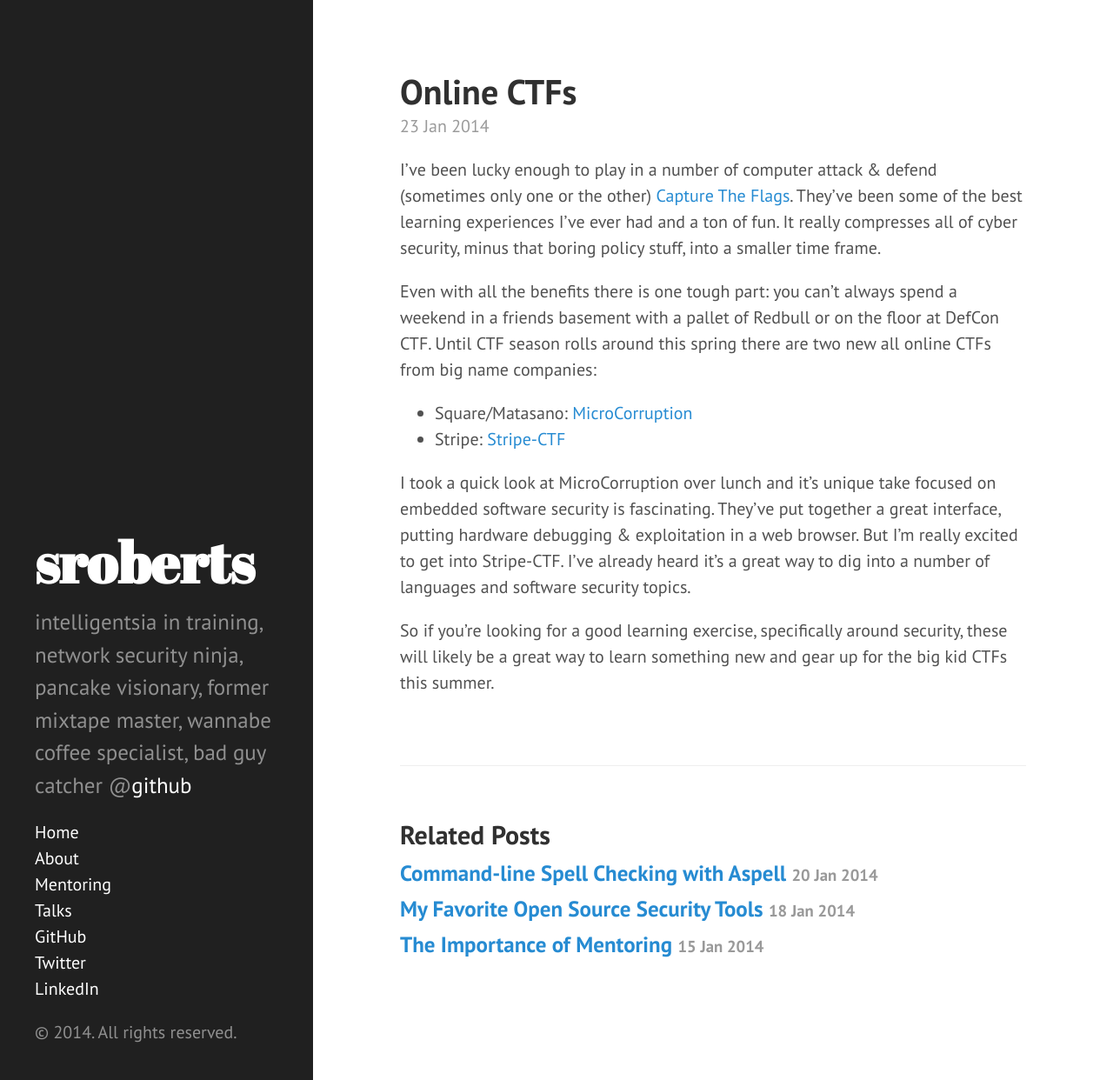
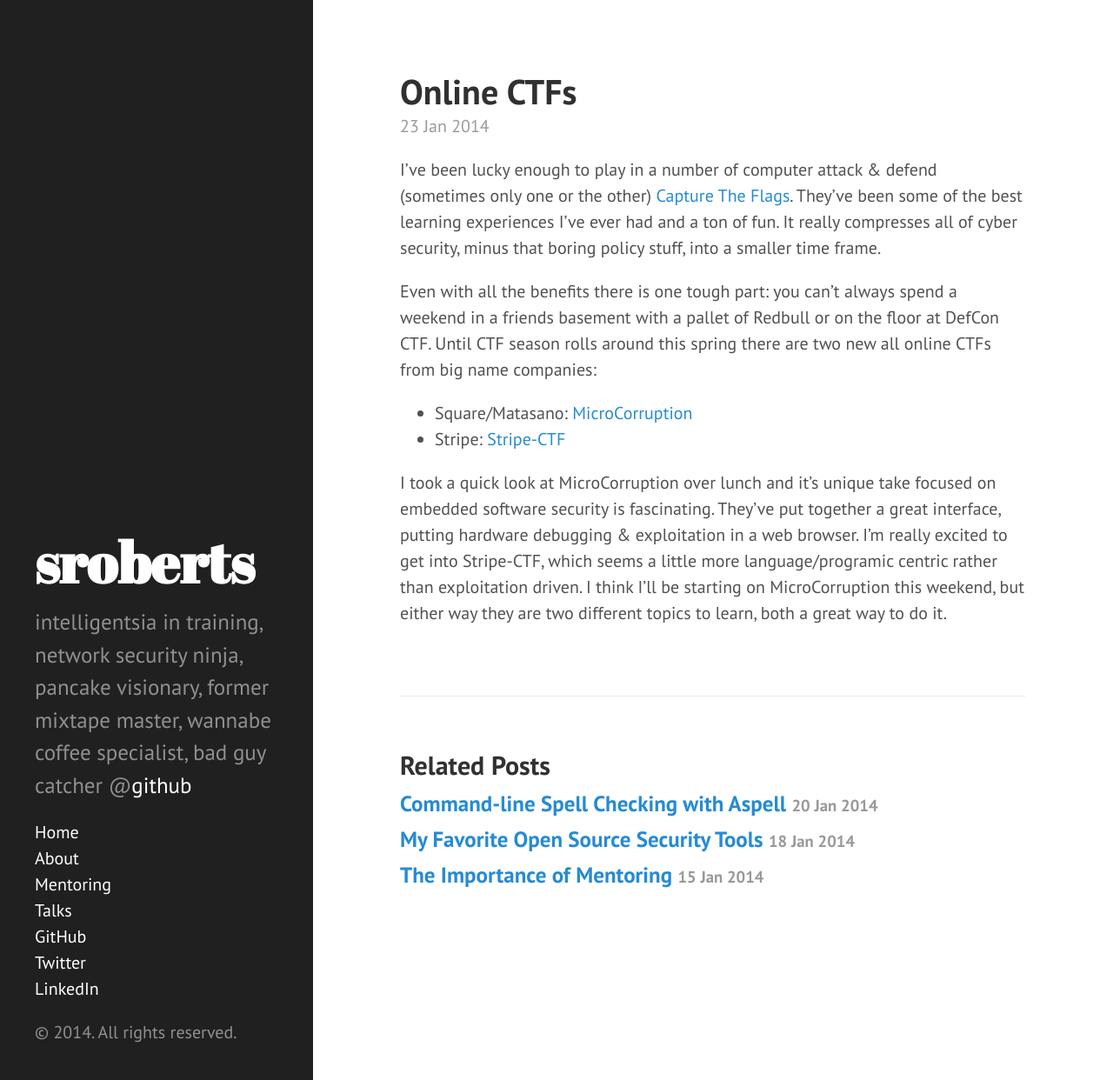
Before and after one commit to sroberts/sroberts.github.io, a Jekyll site: the page built from _posts/2014-01-23-online-ctfs.md, in a window 1280 px wide and 1242 px high. Shown: the whole window at 87% size. Built offline with Jekyll 4.4.1, drawn with Linux system fonts in a browser that asks for light colours; Markdown is read by kramdown in place of the engine named in the settings.

Commit message:
made some updates after looking at the ctfs

```diff
--- a/_posts/2014-01-23-online-ctfs.md
+++ b/_posts/2014-01-23-online-ctfs.md
@@ -9,6 +9,4 @@
 * Square/Matasano: [MicroCorruption](https://microcorruption.com)
 * Stripe: [Stripe-CTF](https://stripe-ctf.com/account)
 
-I took a quick look at MicroCorruption over lunch and it's unique take focused on embedded software security is fascinating. They've put together a great interface, putting hardware debugging & exploitation in a web browser. But I'm really excited to get into Stripe-CTF. I've already heard it's a great way to dig into a number of languages and software security topics.
-
-So if you're looking for a good learning exercise, specifically around security, these will likely be a great way to learn something new and gear up for the big kid CTFs this summer.
+I took a quick look at MicroCorruption over lunch and it's unique take focused on embedded software security is fascinating. They've put together a great interface, putting hardware debugging & exploitation in a web browser. I'm really excited to get into Stripe-CTF, which seems a little more language/programic centric rather than exploitation driven. I think I'll be starting on MicroCorruption this weekend, but either way they are two different topics to learn, both a great way to do it.
```
